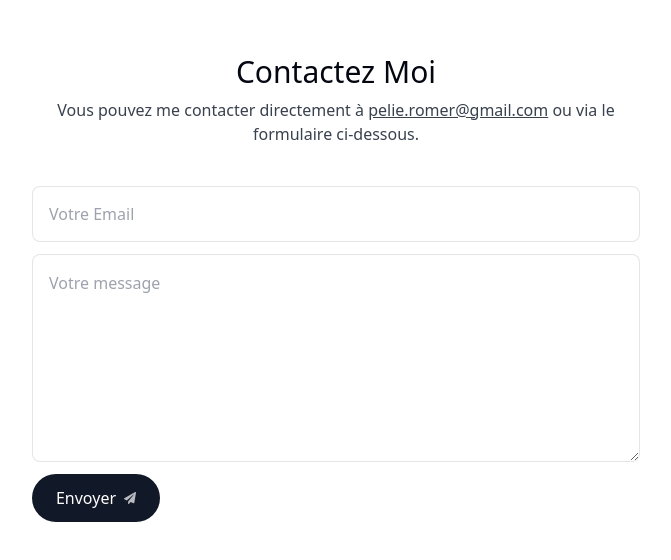
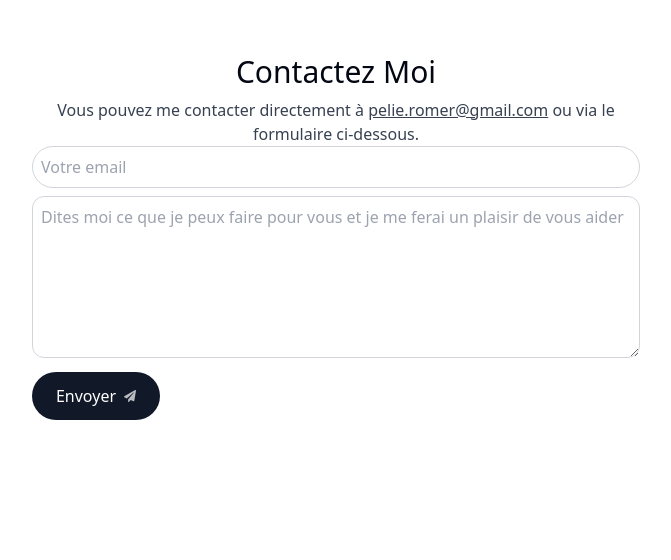
Before and after one commit to Pedriito/Portfolio, a Next.js app: page / in a window 1280 px wide. Shown: the part 2529-3089 px from the top of the page, without its empty margins (304-975 px from the left). Built offline with nearby package versions, Linux system fonts and the light colour scheme; no server answers.

Commit message:
formulaire fonctionnel

```diff
--- /dev/null
+++ b/app/api/contact.js
@@ -0,0 +1,38 @@
+// pages/api/contact.js
+export default async function handler(req, res) {
+    if (req.method === 'POST') {
+      const { email, message } = req.body;
+
+      // Validez les données (optionnel)
+      if (!email || !message) {
+        return res.status(400).json({ error: 'Tous les champs sont requis.' });
+      }
+
+      // Envoyez un e-mail (exemple avec Nodemailer)
+      try {
+        const nodemailer = require('nodemailer');
+
+        const transporter = nodemailer.createTransport({
+          service: 'Gmail', // Remplacez par votre service e-mail
+          auth: {
+            user: process.env.EMAIL_USER, // Votre e-mail
+            pass: process.env.EMAIL_PASSWORD, // Votre mot de passe
+          },
+        });
+
+        await transporter.sendMail({
+          from: email,
+          to: 'pelie.romer@gmail.com', // Votre e-mail de réception
+          subject: `Nouveau message de ${email}`,
+          text: message,
+        });
+
+        return res.status(200).json({ message: 'Message envoyé avec succès.' });
+      } catch (error) {
+        console.error(error);
+        return res.status(500).json({ error: 'Erreur lors de l\'envoi du message.' });
+      }
+    } else {
+      res.status(405).json({ error: 'Méthode non autorisée.' });
+    }
+  }
--- /dev/null
+++ b/components/SectionHeading.js
@@ -0,0 +1,10 @@
+// section-heading.js
+import React from 'react';
+
+export default function SectionHeading({ children }) {
+  return (
+    <h2 className="text-3xl font-bold text-center mb-8">
+      {children}
+    </h2>
+  );
+}
--- a/components/contact.tsx
+++ b/components/contact.tsx
@@ -1,61 +1,32 @@
-'use client'
-import React from 'react'
-import SectionHeading from './section-heading'
-import { FaPaperPlane } from 'react-icons/fa'
-import { motion } from 'framer-motion'
-import { useSectionInView } from '@/lib/hooks'
-export default function Contact () {
-  const { ref } = useSectionInView('Contact')
+'use client';
+import React from 'react';
+import SectionHeading from '@/components/section-heading'; // Assurez-vous que le chemin est correct
+import { motion } from 'framer-motion';
+import { useSectionInView } from '@/lib/hooks';
+import ContactForm from '@/components/contactform';
+
+export default function Contact() {
+  const { ref } = useSectionInView('Contact');
+
   return (
     <motion.section
       ref={ref}
-      id='contact'
-      className='mb-20 sm:mb-28 w-[min(100%,38rem)] text-center scroll-mt-28'
+      id="contact"
+      className="mb-20 sm:mb-28 w-[min(100%,38rem)] text-center scroll-mt-28"
       initial={{ opacity: 0, y: 100 }}
-      whileInView={{
-        opacity: 1
-      }}
-      transition={{
-        duration: 1
-      }}
+      whileInView={{ opacity: 1 }}
+      transition={{ duration: 1 }}
       viewport={{ once: true }}
     >
-      <SectionHeading> Contactez moi</SectionHeading>
-      <p className='text-gray-700 -mt-6'>
-        {' '}
+      <SectionHeading>Contactez moi</SectionHeading>
+      <p className="text-gray-700 -mt-6">
         Vous pouvez me contacter directement à{' '}
-        <a className='underline' href='mailto:pelie.romer@gmail.com'>
+        <a className="underline" href="mailto:pelie.romer@gmail.com">
           pelie.romer@gmail.com
         </a>{' '}
         ou via le formulaire ci-dessous.
       </p>
-      <form
-        className='mt-10 flex flex-col'
-        action={formData => {
-          console.log(formData)
-        }}
-      >
-        <input
-          placeholder='Votre Email'
-          name='senderEmail'
-          required
-          type='email'
-          className='h-14 rounded-lg border border-black/10 text-justify p-4'
-        />
-        <textarea
-        name='message'
-          placeholder='Votre message'
-          maxLength={500}
-          className='h-52 my-3 rounded-lg borderBlack p-4'
-        />
-        <button
-          type='submit'
-          className='group flex items-center justify-center gap-2 h-[3rem] w-[8rem] bg-gray-900 text-white rounded-full outline-none transition-all'
-        >
-          Envoyer{' '}
-          <FaPaperPlane className='text-xs opacity-70 transition-all group-hover:transition-all group-hover:translate-x-1 group-hover:-translate-y-1 focus:scale-[1.15] hover:scale-[1.15] active:scale-105' />{' '}
-        </button>
-      </form>
+      <ContactForm />
     </motion.section>
-  )
+  );
 }
--- /dev/null
+++ b/components/contactform.tsx
@@ -0,0 +1,53 @@
+import React from 'react';
+import { useForm, ValidationError } from '@formspree/react';
+import { FaPaperPlane } from 'react-icons/fa';
+
+function ContactForm() {
+    const [state, handleSubmit] = useForm("xqaelrar");
+    if (state.succeeded) {
+        return <p>Merci de m'avoir contacté</p>;
+    }
+    return (
+        <form onSubmit={handleSubmit}
+        action={process.env.NEXT_PUBLIC_FORMSPREE_URL}
+        method='POST'
+        >
+            <input
+                id="email"
+                type="email"
+                name="email"
+                placeholder='Votre email'
+                className="w-full p-2 border border-gray-300 rounded-full"
+            />
+            <ValidationError
+                prefix="Email"
+                field="email"
+                errors={state.errors}
+            />
+            <textarea
+                id="message"
+                name="message"
+                rows={6}
+                placeholder='Dites moi ce que je peux faire pour vous et je me ferai un plaisir de vous aider'
+                className="w-full p-2 border border-gray-300 rounded-xl mb-2 mt-2"
+            />
+            <ValidationError
+                prefix="Message"
+                field="message"
+                errors={state.errors}
+            />
+            <button type="submit" disabled={state.submitting} className="group flex items-center justify-center gap-2 h-[3rem] w-[8rem] bg-gray-900 text-white rounded-full outline-none transition-all">
+                Envoyer{' '}
+                <FaPaperPlane className="text-xs opacity-70 transition-all group-hover:transition-all group-hover:translate-x-1 group-hover:-translate-y-1 focus:scale-[1.15] hover:scale-[1.15] active:scale-105" />{' '}
+            </button>
+        </form>
+    );
+}
+
+function App() {
+    return (
+        <ContactForm />
+    );
+}
+
+export default App;
--- a/package.json
+++ b/package.json
@@ -11,6 +11,7 @@
   "dependencies": {
     "@emotion/react": "^11.11.4",
     "@emotion/styled": "^11.11.5",
+    "@formspree/react": "^2.5.1",
     "@mui/icons-material": "^5.15.15",
     "@mui/lab": "^5.0.0-alpha.170",
     "@mui/material": "^5.15.15",
@@ -18,6 +19,7 @@
     "clsx": "^2.1.0",
     "framer-motion": "^11.1.7",
     "next": "14.2.2",
+    "nodemailer": "^6.10.0",
     "react": "^18",
     "react-dom": "^18",
     "react-icons": "^5.1.0",
```
Also changed, not shown: 1 other file (tests, documents, lock files or other folders).
